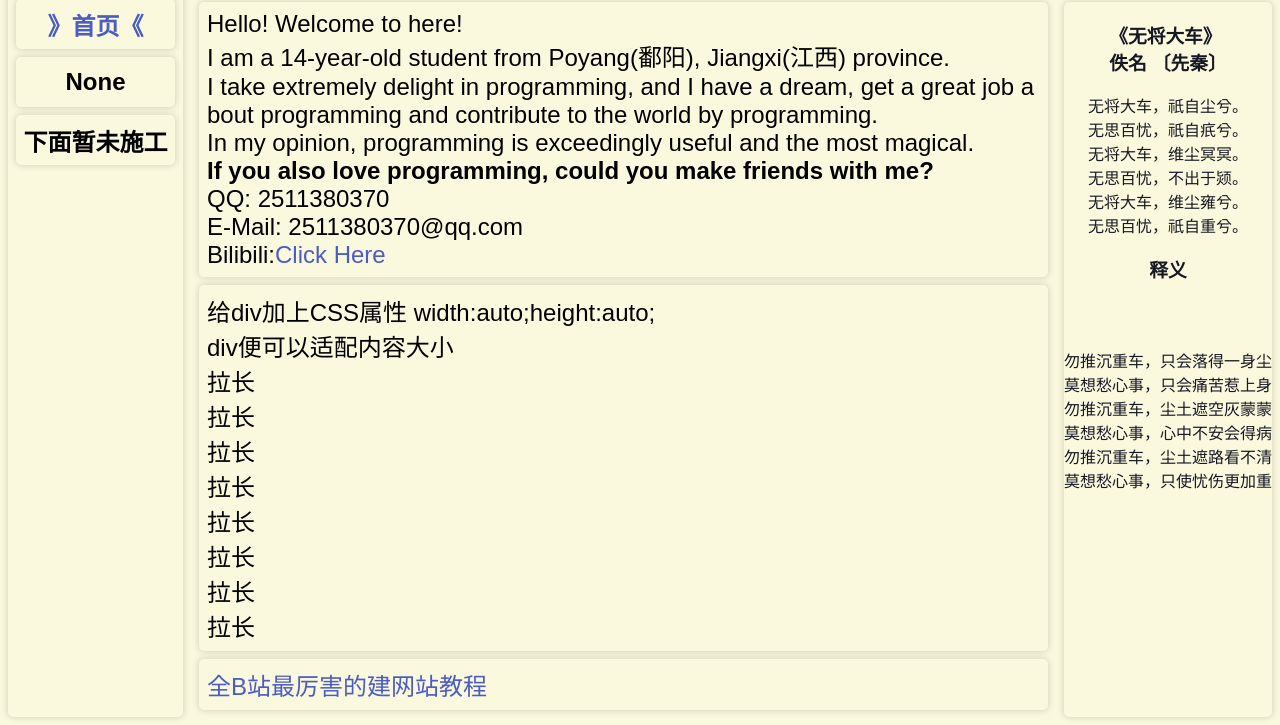
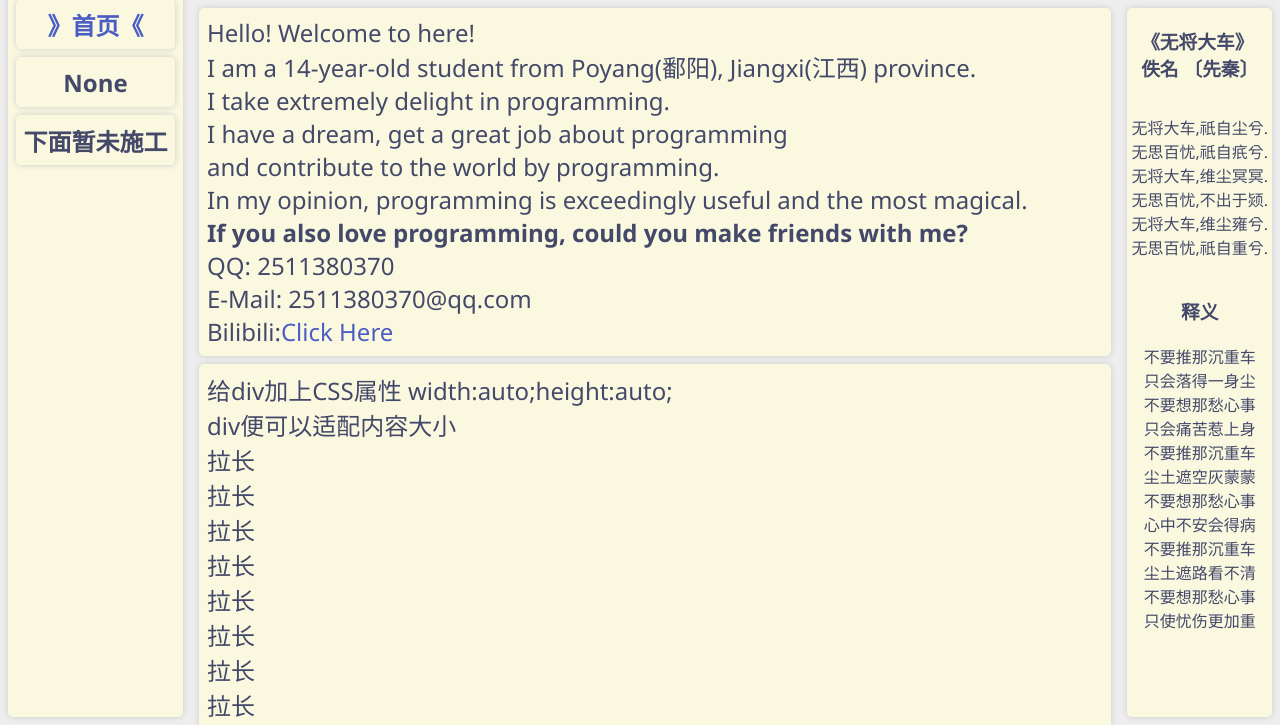
Before and after one commit to dogement21/dogement21.github.io, a plain HTML site: page index.html in a window 1280 px wide. Shown: the part 75-800 px from the top of the page. Drawn offline with Linux system fonts and the light colour scheme.

Commit message:
Update index.html

```diff
--- a/index.html
+++ b/index.html
@@ -13,11 +13,11 @@
             width: 100vw;
             display: flex;
             background-color:
-                rgb(250, 249, 222);
+                #eee;
         }
 
         * {
-            font-family: Arial, Helvetica, sans-serif, "微软雅黑";
+            font-family: 'Segoe UI', Tahoma, Geneva, Verdana, sans-serif;
         }
 
         .ma8 {
@@ -30,11 +30,11 @@
         }
 
         .black {
-            color: #161823;
+            color: hsl(232, 22%, 34%);
         }
 
         .white {
-            background-color: rgb(250, 249, 222);
+            background-color: hsl(58, 72%, 93%);
         }
 
         .center {
@@ -53,7 +53,7 @@
         }
 
         .bs {
-            box-shadow: 0px 0px 7px rgb(204, 203, 181);
+            box-shadow: 0px 0px 6px hsl(58, 0%, 80%);
         }
 
         .img {
@@ -101,37 +101,35 @@
     <div id="Sidebar" style="width: 175px;z-index: 2;" class="white br bs ma8">
         <div style="flex-direction: row;height: 50px;" class="flex white br bs ma8 jc-c ai-c">
             <img src="avatar.png" alt="photo" class="bs img">
-            <h2>&ensp;秘密基地</h2>
+            <h2 class="black">&ensp;秘密基地</h2>
         </div>
         <div style="flex-direction: row;height: 50px;" class="flex white br bs ma8 jc-c ai-c">
-            <h2><a href="">》首页《</a></h2>
+            <h2 class="black"><a href="">》首页《</a></h2>
         </div>
         <div style="flex-direction: row;height: 50px;" class="flex white br bs ma8 jc-c ai-c">
-            <h2>None</h2>
+            <h2 class="black">None</h2>
         </div>
         <div style="flex-direction: row;height: 50px;" class="flex white br bs ma8 jc-c ai-c">
-            <h2>下面暂未施工</h2>
+            <h2 class="black">下面暂未施工</h2>
         </div>
     </div>
     <!-- 主区域 -->
-    <div class="flex column flex1 white">
+    <div class="flex column flex1">
         <!-- 头部兰 -->
         <div class="white br bs ma8 flex center" style="width: auto; height: auto;z-index: 1;">
-            <h1 class="ma8">Hallo Welt! Setzen Sie die Segel für die Zukunft!</h1>
+            <h1 class="ma8 black">Hallo Welt! Setzen Sie die Segel für die Zukunft!</h1>
         </div>
         <!-- 内容区 -->
-        <div style="overflow: auto;" class="flex1 flex white">
+        <div style="overflow: auto;" class="flex1 flex">
             <!-- 左区 -->
             <div style="flex: 4;overflow: auto;width: auto; height: auto;">
                 <div style="width: auto; height: auto;overflow: auto;" class="ma8 white bs flex column br">
-                    <p style="font-size: 24px" class="wb ma8">
+                    <p style="font-size: 24px" class="wb ma8 black">
                         Hello! Welcome to here!<br>
                         I am a 14-year-old student from Poyang(鄱阳), Jiangxi(江西) province.<br>
-                        I take extremely delight in programming, and I have a dream, get a great job about programming
-                        and
-                        contribute
-                        to
-                        the world by programming.<br>
+                        I take extremely delight in programming.<br>
+                        I have a dream, get a great job about programming
+                        <br>and contribute to the world by programming.<br>
                         In my opinion, programming is exceedingly useful and the most magical.<br>
                         <strong>If you also love programming, could you make friends with me?</strong><br>
                         QQ: 2511380370<br>
@@ -141,14 +139,23 @@
                     </p>
                 </div>
                 <div style="width: auto; height: auto;overflow: auto;" class="ma8 white bs flex column br">
-                    <p style="font-size: 24px;" class="wb ma8">
+                    <p style="font-size: 24px;" class="wb ma8 black">
                         给div加上CSS属性 width:auto;height:auto;<br>
                         div便可以适配内容大小<br>拉长<br>拉长<br>拉长<br>拉长<br>拉长<br>拉长<br>拉长<br>拉长<br>
                     </p>
                 </div>
                 <div style="width: auto; height: auto;overflow: auto;" class="ma8 white bs flex column br">
-                    <p style="font-size: 24px;" class="wb ma8">
+                    <p style="font-size: 24px;" class="wb ma8 black">
                         <a href="https://www.bilibili.com/video/BV1AF411s78P">全B站最厉害的建网站教程</a>
+                    </p>
+                </div>
+                <div style="width: auto; height: auto;overflow: auto;" class="ma8 white bs flex column br">
+                    <p style="font-size: 24px;" class="wb ma8 black">
+                        <a href="https://www.bilibili.com/video/BV1GJ411x7h7">=谨防电信诈骗=</a><br>
+                        <a href="https://www.bilibili.com/video/BV1AK411g7xc">=小心移动支付=</a><br>
+                        <a href="https://www.bilibili.com/video/BV1iK4y1W7uD">=违法集资勿入=</a><br>
+                        <a href="https://www.bilibili.com/video/av170001">=做好安全防护=</a><br>
+                        <a href="http://cyberpolice.mps.gov.cn/wfjb/">[ 举报单击此处 ]</a>
                     </p>
                 </div>
             </div>
@@ -160,22 +167,30 @@
                     《无将大车》<br>
                     佚名 〔先秦〕
                 </h3>
-                <p style="flex:1;justify-content: center;align-self:center;margin: 0;padding: 0" class="black wb">
-                    无将大车，祇自尘兮。<br>
-                    无思百忧，祇自疧兮。<br>
-                    无将大车，维尘冥冥。<br>
-                    无思百忧，不出于颎。<br>
-                    无将大车，维尘雍兮。<br>
-                    无思百忧，祇自重兮。<br><br>
+                <p style="flex:1;justify-content: center;align-self:center;margin-left: 4px ;margin-right: 4px;padding: 0"
+                    class="black wb">
+                    无将大车,祇自尘兮.<br>
+                    无思百忧,祇自疧兮.<br>
+                    无将大车,维尘冥冥.<br>
+                    无思百忧,不出于颎.<br>
+                    无将大车,维尘雍兮.<br>
+                    无思百忧,祇自重兮.<br><br>
                 </p>
                 <h3 style="flex:1;justify-content: center;align-self:center;margin: 0;padding: 0" class="black">释义</h3>
-                <p style="flex:4;justify-content: center;align-self:center;padding: 0;margin: 0" class="black wb">
-                    勿推沉重车，只会落得一身尘<br>
-                    莫想愁心事，只会痛苦惹上身<br>
-                    勿推沉重车，尘土遮空灰蒙蒙<br>
-                    莫想愁心事，心中不安会得病<br>
-                    勿推沉重车，尘土遮路看不清<br>
-                    莫想愁心事，只使忧伤更加重<br>
+                <p style="flex:8;justify-content: center;align-self:center;padding: 0;margin: 0;text-align: center;"
+                    class="black wb">
+                    不要推那沉重车<br>
+                    只会落得一身尘<br>
+                    不要想那愁心事<br>
+                    只会痛苦惹上身<br>
+                    不要推那沉重车<br>
+                    尘土遮空灰蒙蒙<br>
+                    不要想那愁心事<br>
+                    心中不安会得病<br>
+                    不要推那沉重车<br>
+                    尘土遮路看不清<br>
+                    不要想那愁心事<br>
+                    只使忧伤更加重<br>
                 </p>
 
             </div>
```
